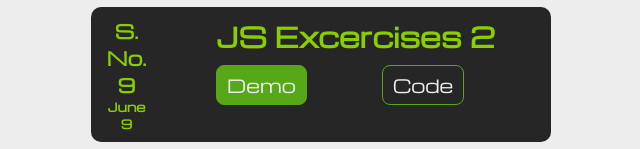
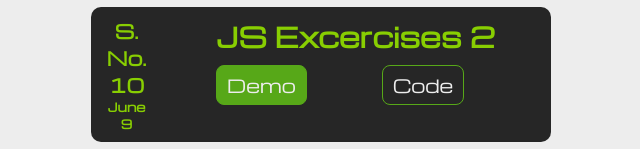
Before and after one commit to Toxicann/leapfrog, a plain HTML site: page index.html in a window 1280 px wide. Shown: the part 1522-1671 px from the top of the page, 319-959 px from the left. Drawn offline with nearby package versions, Linux system fonts and the light colour scheme.

Commit message:
js excercise 2 SNO. fix

```diff
--- a/index.html
+++ b/index.html
@@ -214,7 +214,7 @@
 
       <div class="row">
         <div class="date">
-          <h3>S. No. 9</h3>
+          <h3>S. No. 10</h3>
           <h4>June 9</h4>
         </div>
         <div class="assignment_content">
```
